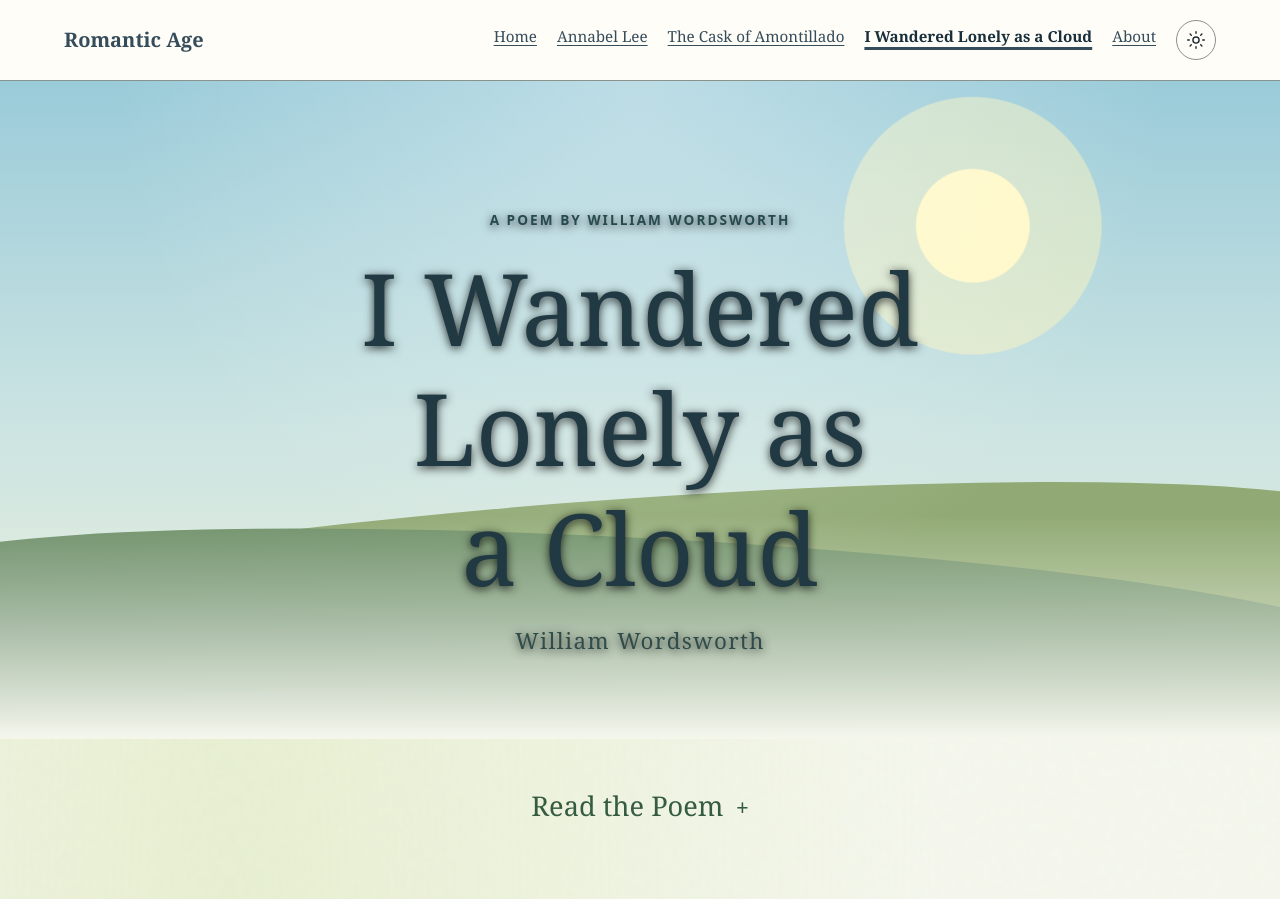
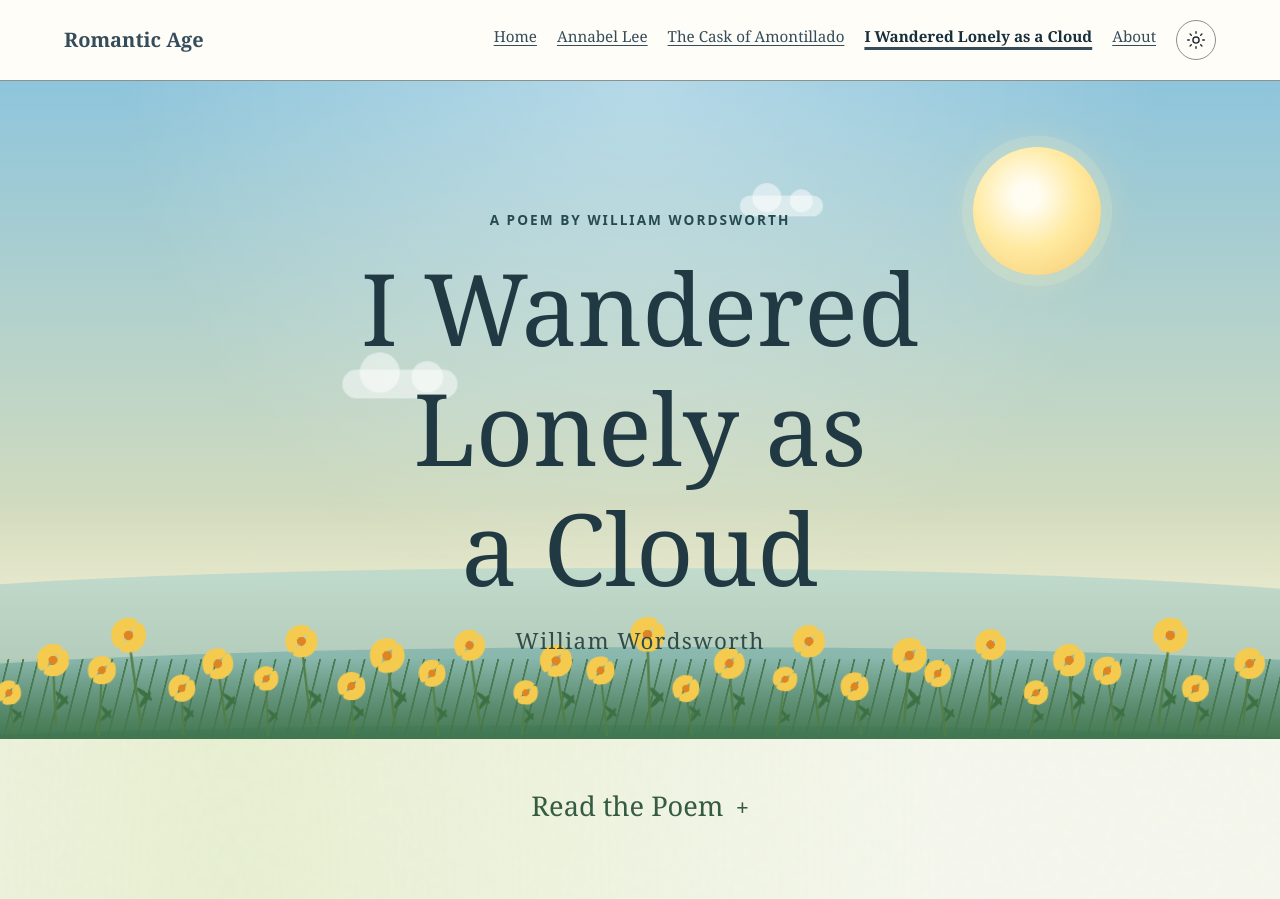
Before and after one commit to daryljamesborjal/romantic-age, an Astro site: page /daffodils in a window 1280 px wide. Shown: the top 899 px of the page. Built offline with nearby package versions, Linux system fonts and the light colour scheme; Astro itself is replaced by a stand-in of ours.

Commit message:
Phase 8: Daffodils scene finalized with natural meadow and stronger wind

```diff
--- /dev/null
+++ b/src/components/scene/DaffodilsScene.astro
@@ -0,0 +1,356 @@
+---
+// Decorative day-to-night sky; every layer is hidden from assistive technology.
+const flowers = Array.from({ length: 30 }, (_, index) => index);
+const flowerScales = [0.82, 1.08, 0.94, 1.16, 0.9, 1.03];
+const flowerDurations = [3.2, 4.4, 5.1, 3.7, 4.8, 4.0];
+---
+
+<div class="daffodils-scene" aria-hidden="true">
+	<div class="daffodils-scene__sky"></div>
+	<div class="daffodils-scene__celestials">
+		<div class="daffodils-scene__sun"></div>
+		<div class="daffodils-scene__moon"></div>
+	</div>
+	<div class="daffodils-scene__clouds">
+		<span class="daffodils-scene__cloud daffodils-scene__cloud--one"></span>
+		<span class="daffodils-scene__cloud daffodils-scene__cloud--two"></span>
+		<span class="daffodils-scene__cloud daffodils-scene__cloud--three"></span>
+	</div>
+	<div class="daffodils-scene__edge-fade"></div>
+	<div class="daffodils-scene__lake">
+		<span class="daffodils-scene__wave daffodils-scene__wave--far"></span>
+		<span class="daffodils-scene__wave daffodils-scene__wave--middle"></span>
+		<span class="daffodils-scene__wave daffodils-scene__wave--near"></span>
+	</div>
+	<div class="daffodils-scene__meadow">
+		<div class="daffodils-scene__grass" aria-hidden="true"></div>
+		{flowers.map((index) => (
+			<span
+				class="daffodils-scene__flower"
+				style={`--i: ${index}; --flower-x: ${(index * 96) / 29}%; --stem-height: ${4.2 + (index % 4) * 0.55}rem; --flower-bottom: ${0.2 + ((index * 3) % 6) * 0.2}rem; --flower-scale: ${flowerScales[index % flowerScales.length]}; --flower-duration: ${flowerDurations[index % flowerDurations.length]}s;`}
+			>
+				<span class="daffodils-scene__stem"></span>
+				<span class="daffodils-scene__blossom"></span>
+			</span>
+		))}
+	</div>
+</div>
+
+<style>
+	/* The hero owns positioning and clipping; this scene only fills that canvas. */
+	.daffodils-scene {
+		position: absolute;
+		z-index: 0;
+		inset: 0;
+		overflow: hidden;
+		pointer-events: none;
+	}
+
+	.daffodils-scene__sky {
+		position: absolute;
+		z-index: 0;
+		inset: 0;
+		background: linear-gradient(180deg, var(--daff-sky-top), var(--daff-sky-bottom));
+	}
+
+	.daffodils-scene__celestials {
+		position: absolute;
+		z-index: 1;
+		inset: 0;
+		overflow: hidden;
+	}
+
+	.daffodils-scene__sun,
+	.daffodils-scene__moon {
+		position: absolute;
+		top: 10%;
+		right: clamp(2rem, 14vw, 13rem);
+		width: clamp(4.5rem, 10vw, 8rem);
+		aspect-ratio: 1;
+		border-radius: 50%;
+		transition: transform 900ms ease, opacity 700ms ease;
+	}
+
+	.daffodils-scene__sun {
+		transform: translateY(0);
+		background: radial-gradient(circle at 42% 38%, #fffdf0 0 12%, var(--daff-sun-core) 48%, #f5c96c 100%);
+		box-shadow: 0 0 0 0.7rem rgb(255 244 188 / 14%), 0 0 2rem 0.6rem rgb(255 232 156 / 20%);
+		opacity: 1;
+	}
+
+	.daffodils-scene__moon {
+		transform: translateY(100vh);
+		background: radial-gradient(circle at 35% 30%, #fff 0, var(--daff-moon-core) 56%, #bfc9e8 100%);
+		box-shadow: 0 0 0 0.6rem rgb(222 231 255 / 8%), 0 0 1.5rem 0.35rem rgb(208 220 255 / 20%);
+		opacity: 0;
+	}
+
+	:global(html[data-theme="dark"]) .daffodils-scene__sun {
+		transform: translateY(100vh);
+		opacity: 0;
+	}
+
+	:global(html[data-theme="dark"]) .daffodils-scene__moon {
+		transform: translateY(0);
+		opacity: 1;
+	}
+
+	.daffodils-scene__clouds {
+		position: absolute;
+		z-index: 2;
+		inset: 0;
+		overflow: hidden;
+	}
+
+	/* A soft horizon blend remains behind the lake and foreground plants. */
+	.daffodils-scene__edge-fade {
+		position: absolute;
+		z-index: 3;
+		right: 0;
+		bottom: 0;
+		left: 0;
+		height: 36%;
+		background: linear-gradient(to bottom, transparent, var(--bg-color));
+		pointer-events: none;
+	}
+
+	.daffodils-scene__lake {
+		position: absolute;
+		z-index: 4;
+		inset: 0;
+		overflow: hidden;
+	}
+
+	.daffodils-scene__wave {
+		position: absolute;
+		bottom: -17%;
+		left: -15%;
+		width: 130%;
+		border-radius: 50% 50% 0 0 / 18% 18% 0 0;
+		background: linear-gradient(180deg, var(--daff-lake-far), var(--daff-lake-bottom));
+		animation: wave-drift 62s ease-in-out infinite alternate;
+	}
+
+	.daffodils-scene__wave--far {
+		height: 43%;
+		opacity: 0.58;
+	}
+
+	.daffodils-scene__wave--middle {
+		bottom: -20%;
+		height: 34%;
+		background: linear-gradient(180deg, var(--daff-lake-middle), var(--daff-lake-bottom));
+		animation-duration: 84s;
+		animation-direction: alternate-reverse;
+		opacity: 0.78;
+	}
+
+	.daffodils-scene__wave--near {
+		bottom: -24%;
+		height: 26%;
+		background: linear-gradient(180deg, var(--daff-lake-near), var(--daff-lake-bottom));
+		animation-duration: 108s;
+		opacity: 0.94;
+	}
+
+	@keyframes wave-drift {
+		from {
+			transform: translateX(-2%);
+		}
+
+		to {
+			transform: translateX(2%);
+		}
+	}
+
+	.daffodils-scene__meadow {
+		position: absolute;
+		z-index: 5;
+		inset: 0;
+	}
+
+	.daffodils-scene__grass {
+		position: absolute;
+		right: 0;
+		bottom: 0;
+		left: 0;
+		height: 5rem;
+		background:
+			repeating-linear-gradient(104deg, transparent 0 0.45rem, var(--daff-grass-blade) 0.48rem 0.55rem, transparent 0.6rem 0.9rem),
+			linear-gradient(to bottom, transparent, var(--daff-grass-ground));
+		opacity: 0.85;
+	}
+
+	.daffodils-scene__flower {
+		position: absolute;
+		bottom: var(--flower-bottom, 0.65rem);
+		left: var(--flower-x);
+		width: clamp(1rem, 2.5vw, 1.75rem);
+		height: var(--stem-height);
+		transform-origin: bottom center;
+		animation: flower-sway var(--flower-duration, 4.8s) ease-in-out infinite alternate;
+		animation-delay: calc(var(--i) * -0.14s);
+	}
+
+	.daffodils-scene__stem {
+		position: absolute;
+		bottom: 0;
+		left: 50%;
+		width: 0.12rem;
+		height: calc(100% - 0.75rem);
+		transform: translateX(-50%);
+		border-radius: 999px;
+		background: var(--daff-stem);
+	}
+
+	.daffodils-scene__flower::before,
+	.daffodils-scene__flower::after {
+		position: absolute;
+		bottom: 0.9rem;
+		width: 1rem;
+		height: 0.38rem;
+		border-radius: 100% 0 100% 0;
+		background: var(--daff-leaf);
+		content: "";
+	}
+
+	.daffodils-scene__flower::before {
+		left: 50%;
+		transform: rotate(-32deg);
+		transform-origin: left center;
+	}
+
+	.daffodils-scene__flower::after {
+		right: 50%;
+		bottom: 1.7rem;
+		transform: rotate(32deg) scaleX(-1);
+		transform-origin: right center;
+	}
+
+	.daffodils-scene__blossom {
+		position: absolute;
+		top: 0;
+		left: 50%;
+		width: clamp(1.1rem, 2.7vw, 1.85rem);
+		aspect-ratio: 1;
+		transform: translateX(-50%);
+		border-radius: 50%;
+		background:
+			radial-gradient(circle at 50% 50%, var(--daff-trumpet) 0 19%, transparent 20%),
+			radial-gradient(ellipse 32% 25% at 50% 13%, var(--daff-flower) 88%, transparent 100%),
+			radial-gradient(ellipse 32% 25% at 50% 87%, var(--daff-flower) 88%, transparent 100%),
+			radial-gradient(ellipse 25% 32% at 13% 50%, var(--daff-flower) 88%, transparent 100%),
+			radial-gradient(ellipse 25% 32% at 87% 50%, var(--daff-flower) 88%, transparent 100%),
+			radial-gradient(ellipse 25% 31% at 24% 24%, var(--daff-flower) 88%, transparent 100%),
+			radial-gradient(ellipse 25% 31% at 76% 76%, var(--daff-flower) 88%, transparent 100%);
+	}
+
+	@keyframes flower-sway {
+		from {
+			transform: rotate(-8deg) scale(var(--flower-scale, 1));
+		}
+
+		to {
+			transform: rotate(8deg) scale(var(--flower-scale, 1));
+		}
+	}
+
+	.daffodils-scene__cloud {
+		position: absolute;
+		left: -18rem;
+		width: 10rem;
+		height: 2.5rem;
+		border-radius: 999px;
+		background: var(--daff-cloud-color);
+		animation: cloud-drift 78s linear infinite;
+	}
+
+	.daffodils-scene__cloud::before,
+	.daffodils-scene__cloud::after {
+		position: absolute;
+		bottom: 0.5rem;
+		border-radius: 50%;
+		background: inherit;
+		content: "";
+	}
+
+	.daffodils-scene__cloud::before {
+		left: 1.5rem;
+		width: 3.5rem;
+		height: 3.5rem;
+	}
+
+	.daffodils-scene__cloud::after {
+		right: 1.25rem;
+		width: 2.75rem;
+		height: 2.75rem;
+	}
+
+	.daffodils-scene__cloud--one {
+		top: 25%;
+		animation-duration: 92s;
+	}
+
+	.daffodils-scene__cloud--two {
+		top: 43%;
+		--cloud-scale: 0.72;
+		animation-delay: -34s;
+		animation-duration: 112s;
+	}
+
+	.daffodils-scene__cloud--three {
+		top: 16%;
+		--cloud-scale: 0.52;
+		animation-delay: -68s;
+		animation-duration: 126s;
+	}
+
+	@keyframes cloud-drift {
+		from {
+			transform: translateX(0) scale(var(--cloud-scale, 1));
+		}
+
+		to {
+			transform: translateX(calc(100vw + 24rem)) scale(var(--cloud-scale, 1));
+		}
+	}
+
+	:global(html[data-theme="dark"]) .daffodils-scene__wave {
+		animation-duration: 92s;
+	}
+
+	:global(html[data-theme="dark"]) .daffodils-scene__wave--middle {
+		animation-duration: 120s;
+	}
+
+	:global(html[data-theme="dark"]) .daffodils-scene__wave--near {
+		animation-duration: 148s;
+	}
+
+	@media (prefers-reduced-motion: reduce) {
+		.daffodils-scene__cloud,
+		.daffodils-scene__wave,
+		.daffodils-scene__flower {
+			animation: none;
+		}
+
+		.daffodils-scene__sun,
+		.daffodils-scene__moon {
+			transition: none;
+		}
+	}
+
+	:global(html.reduce-motion-active) .daffodils-scene__cloud {
+		animation-play-state: paused;
+	}
+
+	:global(html.reduce-motion-active) .daffodils-scene__wave,
+	:global(html.reduce-motion-active) .daffodils-scene__flower {
+		animation-play-state: paused;
+	}
+
+	:global(html.reduce-motion-active) .daffodils-scene__sun,
+	:global(html.reduce-motion-active) .daffodils-scene__moon {
+		transition: none;
+	}
+</style>
--- a/src/pages/daffodils.astro
+++ b/src/pages/daffodils.astro
@@ -1,11 +1,13 @@
 ---
 // Daffodils reading and study page.
 import PoemLayout from "../layouts/PoemLayout.astro";
+import DaffodilsScene from "../components/scene/DaffodilsScene.astro";
 ---
 
 <PoemLayout title="I Wandered Lonely as a Cloud | Romantic Age" themeClass="poem-page daffodils-theme">
 	<!-- The sunshine and rolling hills are decorative CSS, with no JavaScript. -->
 	<section class="daffodils-hero" aria-labelledby="page-title">
+		<DaffodilsScene />
 		<div class="daffodils-hero__decoration" aria-hidden="true"></div>
 		<div class="hero-bottom-fade" aria-hidden="true"></div>
 		<div class="daffodils-hero__content">
--- a/src/styles/global.css
+++ b/src/styles/global.css
@@ -37,6 +37,21 @@
 	--color-accent: #e8c98b;
 	--color-accent-hover: #fff0ca;
 	--color-focus: #fff19a;
+	--daff-sky-top: #111b38;
+	--daff-sky-bottom: #292748;
+	--daff-sun-core: #f4ce7d;
+	--daff-moon-core: #dce4ff;
+	--daff-cloud-color: rgb(205 216 238 / 22%);
+	--daff-lake-far: #314a61;
+	--daff-lake-middle: #263d50;
+	--daff-lake-near: #1b2f40;
+	--daff-lake-bottom: #111a19;
+	--daff-grass-blade: #334c39;
+	--daff-grass-ground: #18271f;
+	--daff-stem: #5e8156;
+	--daff-leaf: #527549;
+	--daff-flower: #d8b94b;
+	--daff-trumpet: #aa6c2e;
 }
 
 :root[data-theme="light"] {
@@ -49,6 +64,21 @@
 	--color-accent: #354c5a;
 	--color-accent-hover: #172e3b;
 	--color-focus: #713d00;
+	--daff-sky-top: #8ec5dc;
+	--daff-sky-bottom: #f5e7ae;
+	--daff-sun-core: #ffe99b;
+	--daff-moon-core: #dce4ff;
+	--daff-cloud-color: rgb(255 255 255 / 50%);
+	--daff-lake-far: #a8d3cf;
+	--daff-lake-middle: #80b5ad;
+	--daff-lake-near: #5f978c;
+	--daff-lake-bottom: #456f51;
+	--daff-grass-blade: #3f7043;
+	--daff-grass-ground: #3b7146;
+	--daff-stem: #507d43;
+	--daff-leaf: #3d7042;
+	--daff-flower: #f4cb4e;
+	--daff-trumpet: #df8423;
 	--landing-overlay-top: rgb(24 29 31 / 38%);
 	--landing-overlay-bottom: rgb(14 20 16 / 64%);
 	--landing-vignette: rgb(0 0 0 / 48%);
@@ -313,7 +343,7 @@ h1 {
 /* This final decorative layer fades each scene into its page's own background. */
 .hero-bottom-fade {
 	position: absolute;
-	z-index: 1;
+	z-index: 2;
 	inset: 0;
 	background: linear-gradient(to bottom, transparent 66%, var(--bg-color) 100%);
 	pointer-events: none;
@@ -568,6 +598,21 @@ h1 {
 
 /* Daffodils: open sky, warm sunlight, and soft green hills. */
 .daffodils-theme {
+	--daff-sky-top: #8ec5dc;
+	--daff-sky-bottom: #f5e7ae;
+	--daff-sun-core: #ffe99b;
+	--daff-moon-core: #dce4ff;
+	--daff-cloud-color: rgb(255 255 255 / 50%);
+	--daff-lake-far: #a8d3cf;
+	--daff-lake-middle: #80b5ad;
+	--daff-lake-near: #5f978c;
+	--daff-lake-bottom: #456f51;
+	--daff-grass-blade: #3f7043;
+	--daff-grass-ground: #3b7146;
+	--daff-stem: #507d43;
+	--daff-leaf: #3d7042;
+	--daff-flower: #f4cb4e;
+	--daff-trumpet: #df8423;
 	--bg-color: #f5f7ed;
 	--daff-background: #f5f7ed;
 	--daff-panel: #fffef7;
@@ -597,37 +642,19 @@ h1 {
 	isolation: isolate;
 	border: 0;
 	border-radius: 0;
-	background:
-		radial-gradient(circle at 76% 22%, #fff8c8 0 3.5rem, rgb(255 245 188 / 48%) 3.6rem 8rem, transparent 8.1rem),
-		linear-gradient(180deg, #9acbd9 0%, #cce4e2 53%, #edf1d9 100%);
+	background: transparent;
 	text-align: center;
 }
 
 /* Layered hill shapes keep the hero calm and entirely CSS-drawn. */
 .daffodils-hero::before,
 .daffodils-hero::after {
-	position: absolute;
-	right: -8%;
-	bottom: -12%;
-	left: -8%;
-	height: 45%;
-	border-radius: 50% 50% 0 0 / 25% 25% 0 0;
-	content: "";
-	pointer-events: none;
-}
-
-.daffodils-hero::before {
-	transform: rotate(-4deg) translateY(-1.5rem);
-	background: #91aa75;
-}
-
-.daffodils-hero::after {
-	transform: rotate(3deg) translateY(1rem);
-	background: linear-gradient(180deg, #72936b, #456e54);
+	display: none;
 }
 
 .daffodils-hero__decoration {
 	position: absolute;
+	z-index: 1;
 	inset: 0;
 	background: radial-gradient(ellipse at 50% 0%, rgb(255 255 255 / 34%), transparent 58%);
 }
@@ -637,16 +664,23 @@ h1 {
 }
 
 .daffodils-hero__content {
+	position: relative;
+	z-index: 10;
 	border: 0;
 	border-radius: 0;
 	background: transparent;
 	box-shadow: none;
-	text-shadow: 0 2px 10px rgb(0 0 0 / 80%);
+	text-shadow: none;
+}
+
+/* The scene provides its own low horizon fade behind the flower meadow. */
+.daffodils-hero > .hero-bottom-fade {
+	display: none;
 }
 
 .daffodils-hero h1 {
 	color: #203943;
-	text-shadow: 0 2px 10px rgb(0 0 0 / 80%);
+	text-shadow: none;
 }
 
 .daffodils-hero__author {
@@ -753,6 +787,30 @@ html[data-theme="light"] .annabel-lee-theme {
 	color: #202a38;
 }
 
+html[data-theme="light"] .daffodils-theme {
+	--daff-sky-top: #8ec5dc;
+	--daff-sky-bottom: #f5e7ae;
+	--daff-sun-core: #ffe99b;
+	--daff-cloud-color: rgb(255 255 255 / 50%);
+	--daff-lake-far: #a8d3cf;
+	--daff-lake-middle: #80b5ad;
+	--daff-lake-near: #5f978c;
+	--daff-lake-bottom: #456f51;
+	--daff-grass-blade: #3f7043;
+	--daff-grass-ground: #3b7146;
+	--daff-stem: #507d43;
+	--daff-leaf: #3d7042;
+	--daff-flower: #f4cb4e;
+	--daff-trumpet: #df8423;
+}
+
+html[data-theme="light"] .daffodils-hero__content,
+html[data-theme="light"] .daffodils-hero__eyebrow,
+html[data-theme="light"] .daffodils-hero h1,
+html[data-theme="light"] .daffodils-hero__author {
+	text-shadow: none;
+}
+
 html[data-theme="light"] .annabel-section:nth-child(even) {
 	background: #e9eef6;
 }
@@ -855,6 +913,21 @@ html[data-theme="light"] .cask-theme .reading-panel {
 }
 
 html[data-theme="dark"] .daffodils-theme {
+	--daff-sky-top: #111b38;
+	--daff-sky-bottom: #292748;
+	--daff-sun-core: #f4ce7d;
+	--daff-moon-core: #dce4ff;
+	--daff-cloud-color: rgb(205 216 238 / 22%);
+	--daff-lake-far: #314a61;
+	--daff-lake-middle: #263d50;
+	--daff-lake-near: #1b2f40;
+	--daff-lake-bottom: #111a19;
+	--daff-grass-blade: #334c39;
+	--daff-grass-ground: #18271f;
+	--daff-stem: #5e8156;
+	--daff-leaf: #527549;
+	--daff-flower: #d8b94b;
+	--daff-trumpet: #aa6c2e;
 	--bg-color: #111a19;
 	--daff-background: #111a19;
 	--daff-panel: #1b2825;
@@ -881,18 +954,15 @@ html[data-theme="dark"] .daffodils-section:hover {
 }
 
 html[data-theme="dark"] .daffodils-hero {
-	border-color: #637b6a;
-	background:
-		radial-gradient(circle at 76% 22%, #e5d88d 0 3.5rem, rgb(210 192 115 / 36%) 3.6rem 8rem, transparent 8.1rem),
-		linear-gradient(180deg, #335b65 0%, #314f4d 53%, #374a3b 100%);
+	background: transparent;
 }
 
 html[data-theme="dark"] .daffodils-hero::before {
-	background: #536c4c;
+	display: none;
 }
 
 html[data-theme="dark"] .daffodils-hero::after {
-	background: linear-gradient(180deg, #465f45, #2b4939);
+	display: none;
 }
 
 html[data-theme="dark"] .daffodils-hero__content {
@@ -900,14 +970,14 @@ html[data-theme="dark"] .daffodils-hero__content {
 	border-radius: 0;
 	background: transparent;
 	box-shadow: none;
-	text-shadow: 0 2px 10px rgb(0 0 0 / 80%);
+	text-shadow: 0 4px 12px rgb(0 0 0 / 80%);
 }
 
 html[data-theme="dark"] .daffodils-hero__eyebrow,
 html[data-theme="dark"] .daffodils-hero h1,
 html[data-theme="dark"] .daffodils-hero__author {
 	color: #eff3e9;
-	text-shadow: 0 2px 10px rgb(0 0 0 / 80%);
+	text-shadow: 0 4px 12px rgb(0 0 0 / 80%);
 }
 
 html[data-theme="dark"] .daffodils-theme .reading-panel {
@@ -1110,7 +1180,7 @@ html[data-theme="dark"] .daffodils-theme .reading-panel {
 }
 
 /*
- * A visitor-controlled override. It disables motion while preserving static
+ * A visitor-controlled override. It pauses motion while preserving static
  * transforms that form the room and book geometry. Interactive book tilts
  * and the sticky-header slide are handled separately below.
  */
@@ -1118,7 +1188,7 @@ html.reduce-motion-active *,
 html.reduce-motion-active *::before,
 html.reduce-motion-active *::after {
 	scroll-behavior: auto !important;
-	animation: none !important;
+	animation-play-state: paused !important;
 	transition: none !important;
 }
 
```
